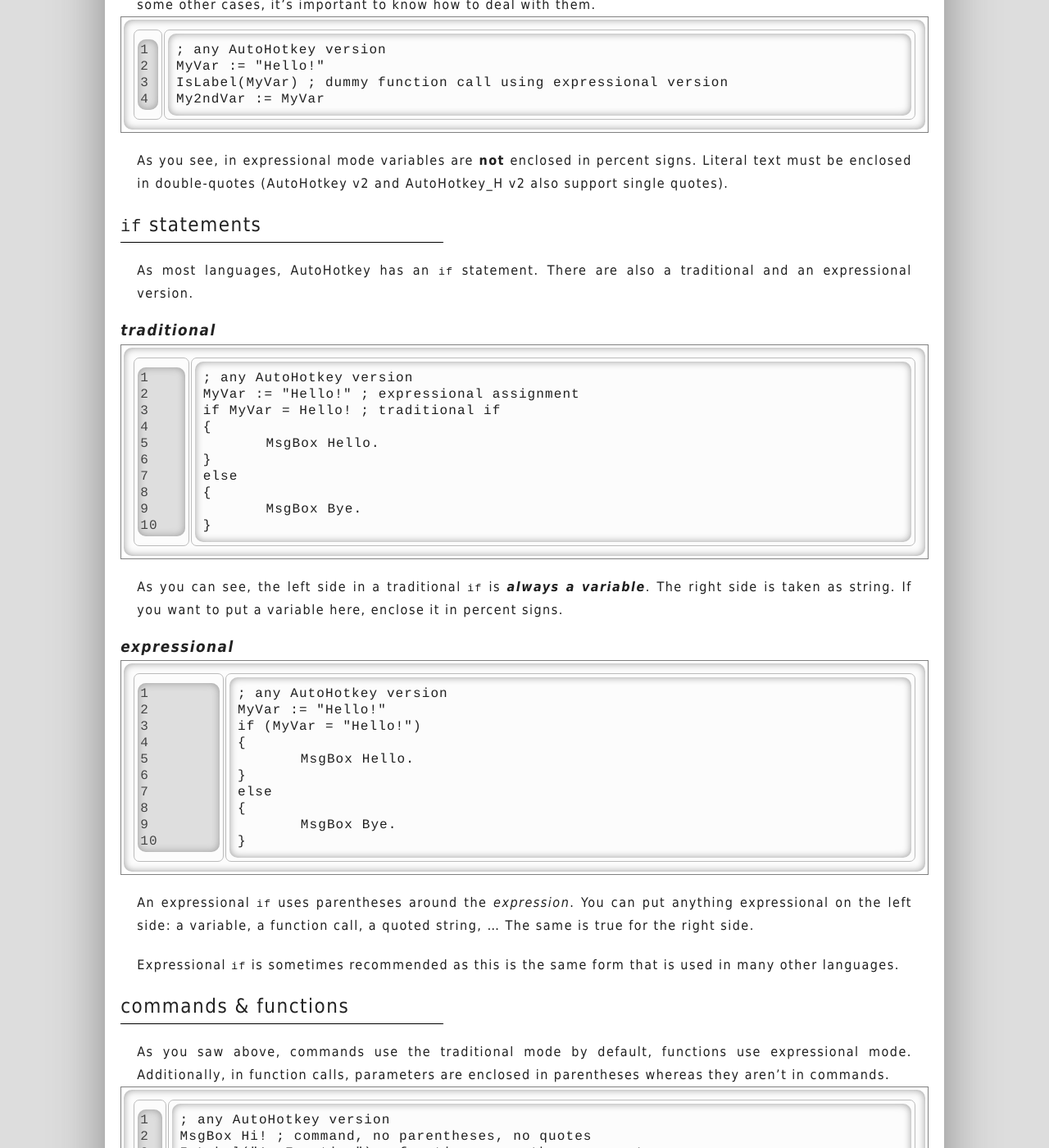
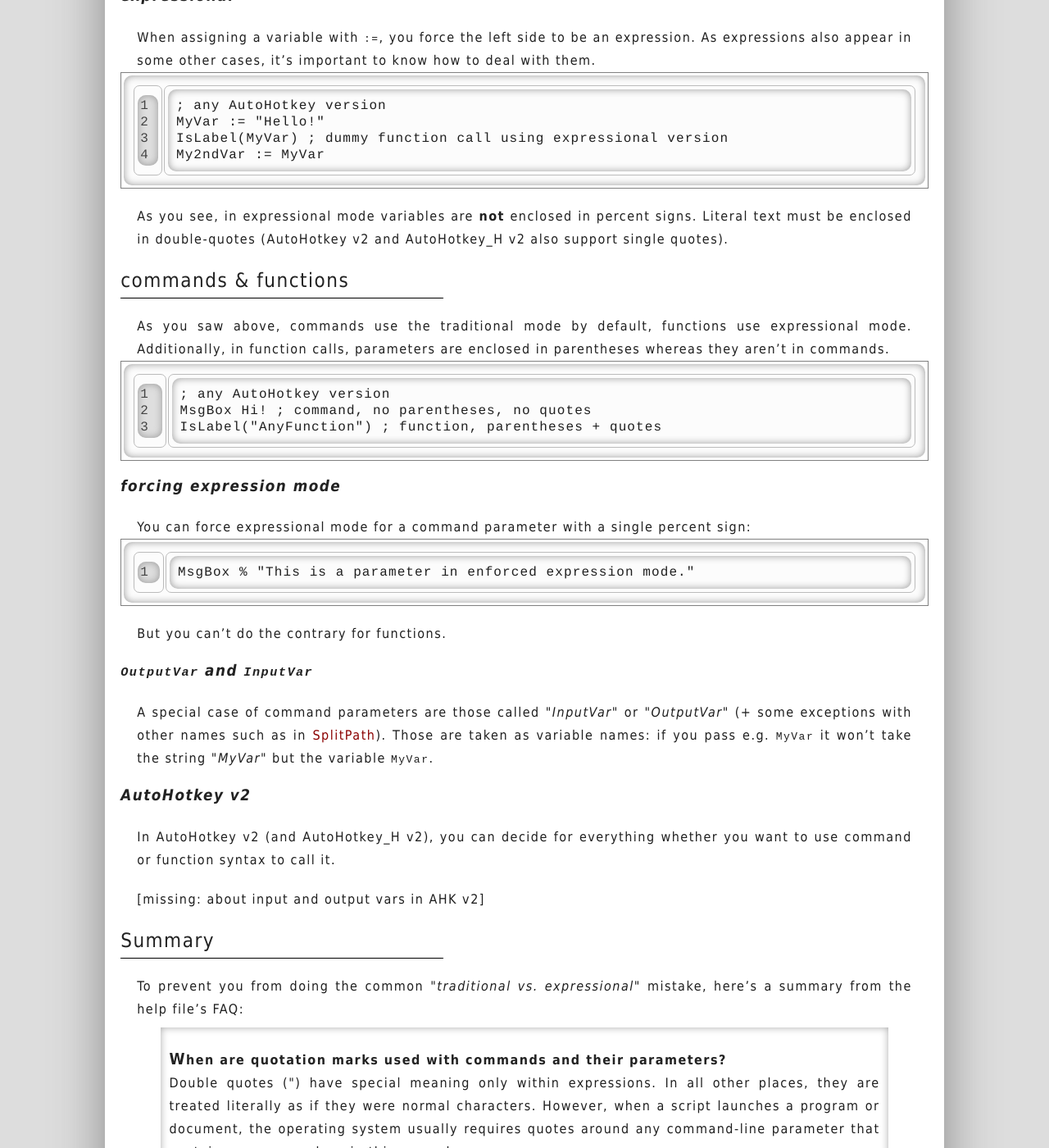
Before and after one commit to maul-esel/ahkbook, a Jekyll site: the page built from en/_posts/2011-11-08-Variables-functions-commands.markdown, in a window 1280 px wide and 1400 px high, scrolled down 1189 px. Shown: the whole window at 82% size. Built offline with Jekyll 4.4.1, drawn with Linux system fonts in a browser that asks for light colours; some of the changed text lies outside the part shown.

Commit message:
commands, variables & functions: * remove part on if * minor restructuring * add header for missing paragraph o #MustDeclare

```diff
--- a/en/_posts/2011-11-08-Variables-functions-commands.markdown
+++ b/en/_posts/2011-11-08-Variables-functions-commands.markdown
@@ -36,7 +37,7 @@ Literal text does not need to be enclosed in quotes, if they are present, they'r
 
 In AutoHotkey v2 (and AutoHotkey\_H v2), literal **assignments** (i.e. line 2 and 4) are not supported. Command calls are still supported, using traditional syntax.
 
-#### expressional
+### expressional
 When assigning a variable with `:=`, you force the left side to be an expression. As expressions also appear in some other cases, it's important to know how to deal with them.
 {% highlight ahk linenos %}
 ; any AutoHotkey version
@@ -46,41 +47,6 @@ My2ndVar := MyVar
 {% endhighlight %}
 As you see, in expressional mode variables are **not** enclosed in percent signs.
 Literal text must be enclosed in double-quotes (AutoHotkey v2 and AutoHotkey\_H v2 also support single quotes).
-
-## `if` statements
-As most languages, AutoHotkey has an `if` statement. There are also a traditional and an expressional version.
-
-### traditional
-{% highlight ahk linenos %}
-; any AutoHotkey version
-MyVar := "Hello!" ; expressional assignment
-if MyVar = Hello! ; traditional if
-{
-	MsgBox Hello.
-}
-else
-{
-	MsgBox Bye.
-}
-{% endhighlight %}
-As you can see, the left side in a traditional `if` is ***always a variable***. The right side is taken as string. If you want to put a variable here, enclose it in percent signs.
-
-### expressional
-{% highlight ahk linenos %}; any AutoHotkey version
-MyVar := "Hello!"
-if (MyVar = "Hello!")
-{
-	MsgBox Hello.
-}
-else
-{
-	MsgBox Bye.
-}
-{% endhighlight %}
-An expressional `if` uses parentheses around the *expression*. You can put anything expressional on the left side: a variable, a function call, a quoted string, ...
-The same is true for the right side.
-
-Expressional `if` is sometimes recommended as this is the same form that is used in many other languages.
 
 ## commands & functions
 As you saw above, commands use the traditional mode by default, functions use expressional mode.
```
Also changed, not shown: other parts of en/_posts/2011-11-08-Variables-functions-commands.markdown (+6 -5 lines).
